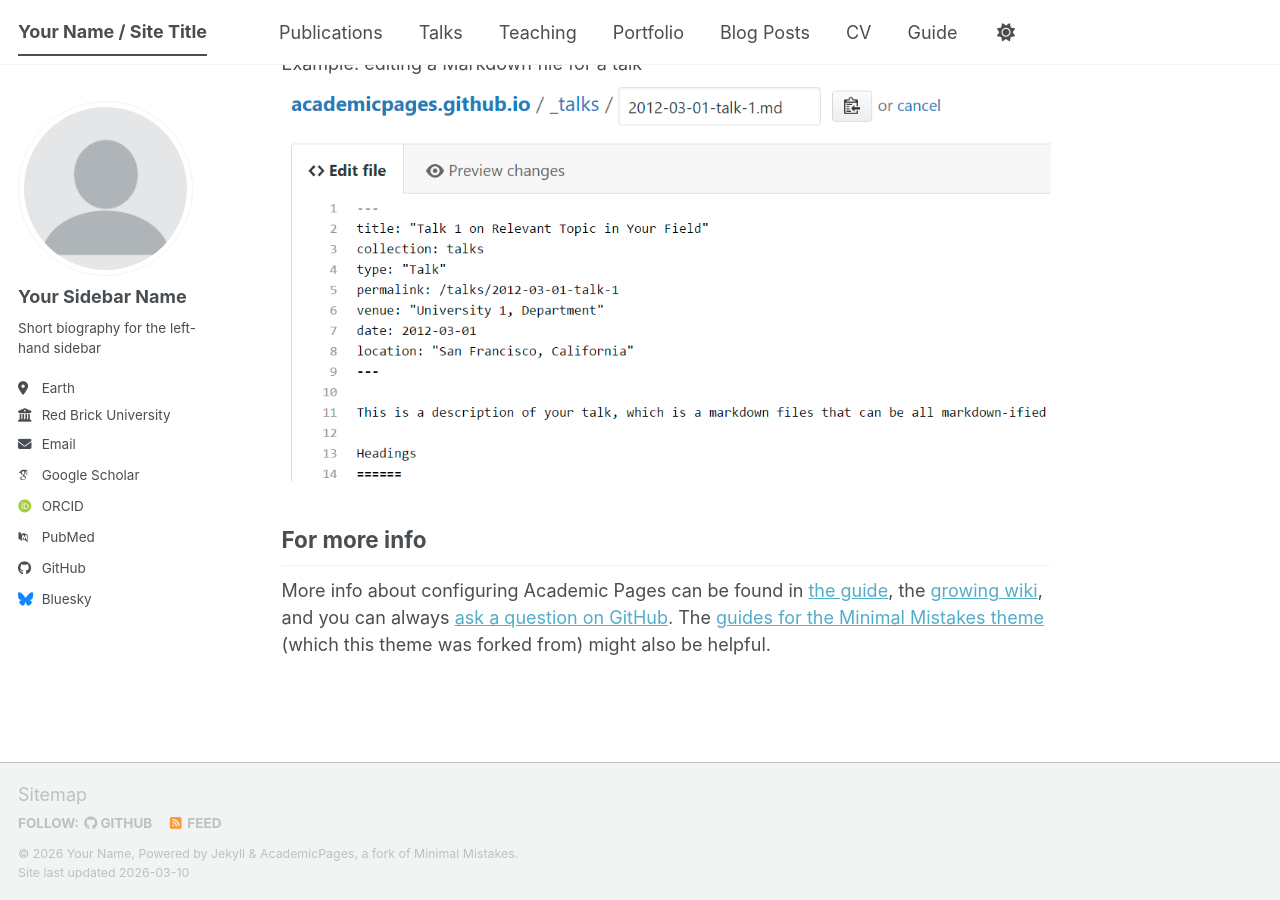
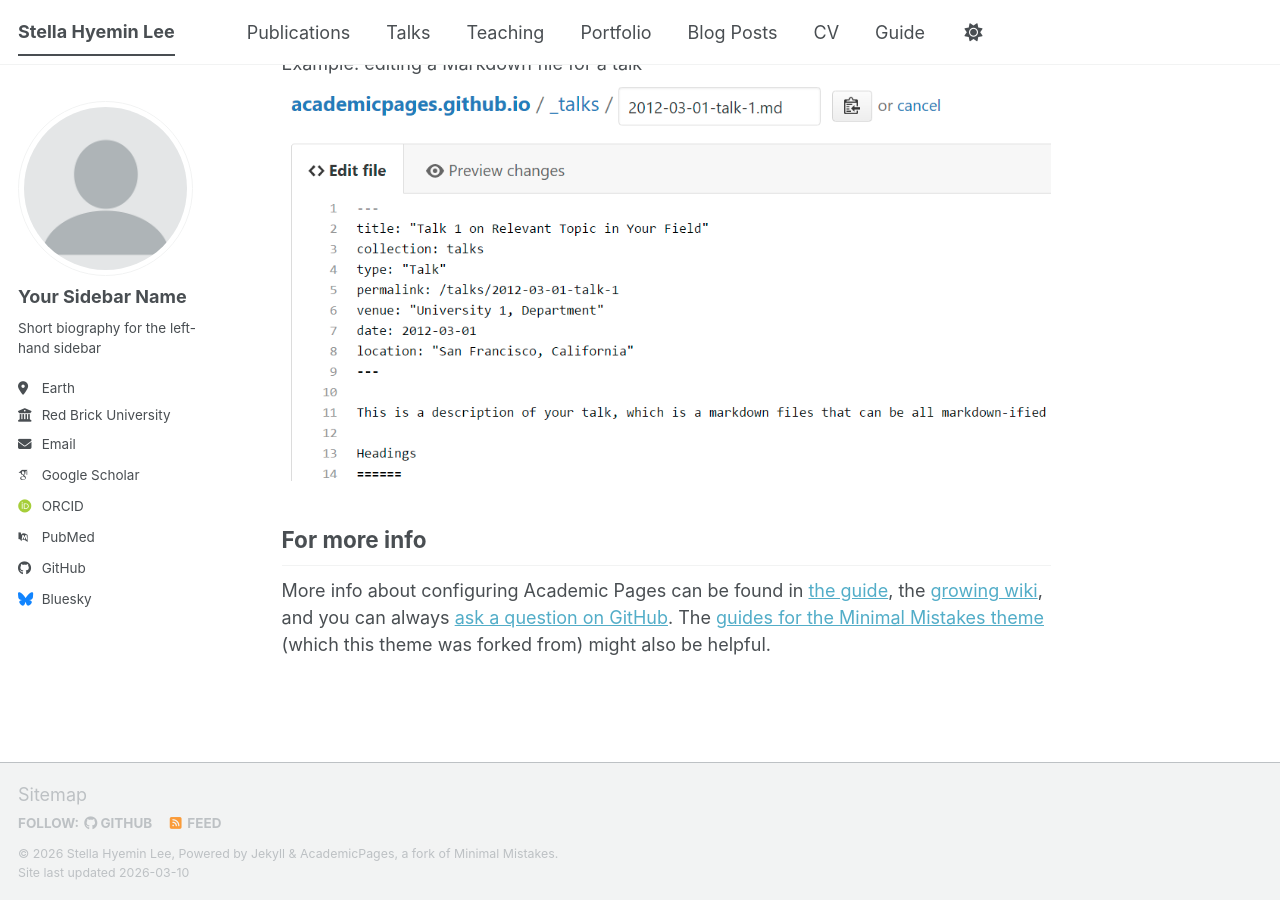
Before and after one commit to hmin-stella/hmin-stella.github.io, a Jekyll site: the page built from _pages/about.md, in a window 1280 px wide and 900 px high, scrolled down 2720 px. Built offline with Jekyll 4.4.1, drawn with Linux system fonts in a browser that asks for light colours; some web fonts are replaced; a script bundle is joined from its source files by our own code; library files that are not in the unit come from our copies.

Commit message:
Update site title, name, and repository details

```diff
--- a/_config.yml
+++ b/_config.yml
@@ -9,14 +9,14 @@
 # Basic Site Settings
 locale                   : "en-US"
 site_theme               : "default" # The available themes options are "default", "air", "sunrise", "mint", "dirt" and "contrast"
-title                    : "Your Name / Site Title"
+title                    : "Stella Hyemin Lee"
 title_separator          : "-"
-name                     : &name "Your Name"
+name                     : &name "Stella Hyemin Lee"
 description              : &description "Your Name's academic portfolio"   # Update this with a general description of your site, this is the default if not overridden by a page
-url                      : https://academicpages.github.io # The base hostname & protocol for your site e.g. "https://[your GitHub username].github.io",
+url                      : https://hmstella.github.io # The base hostname & protocol for your site e.g. "https://[your GitHub username].github.io",
                                                            # or if you already have some other page hosted on Github then use "https://[your GitHub username].github.io/[Your Repo Name]"
 baseurl                  : "" # the subpath of your site, e.g. "/blog"
-repository               : "academicpages/academicpages.github.io"
+repository               : "hmin-stella/hmstella.github.io"
 
 # Site Author - The following control what appear as part of the author content on the side bar.
 #               If a field is blank the icon and link will not appear, otherwise it will be shown.
```
